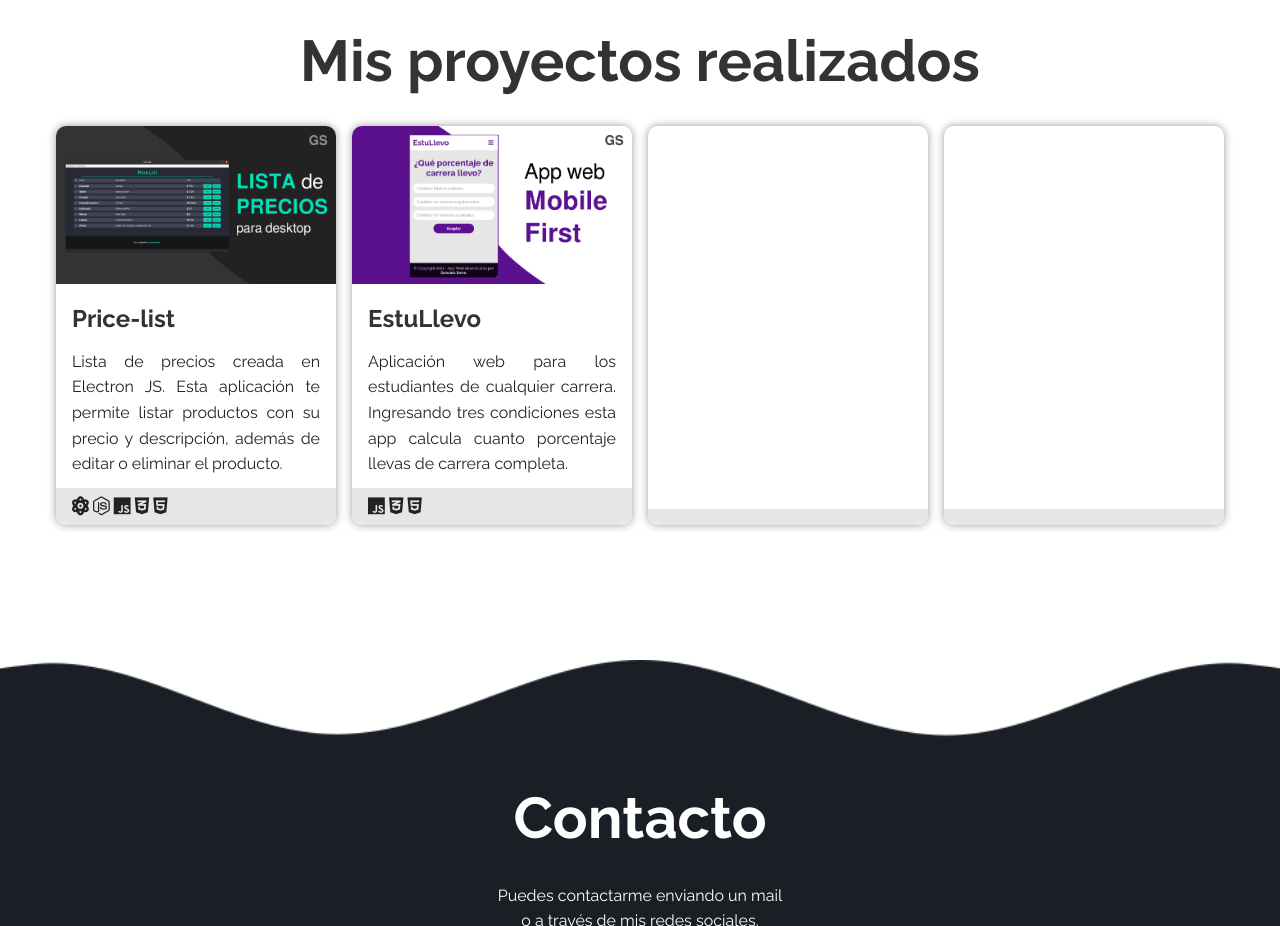
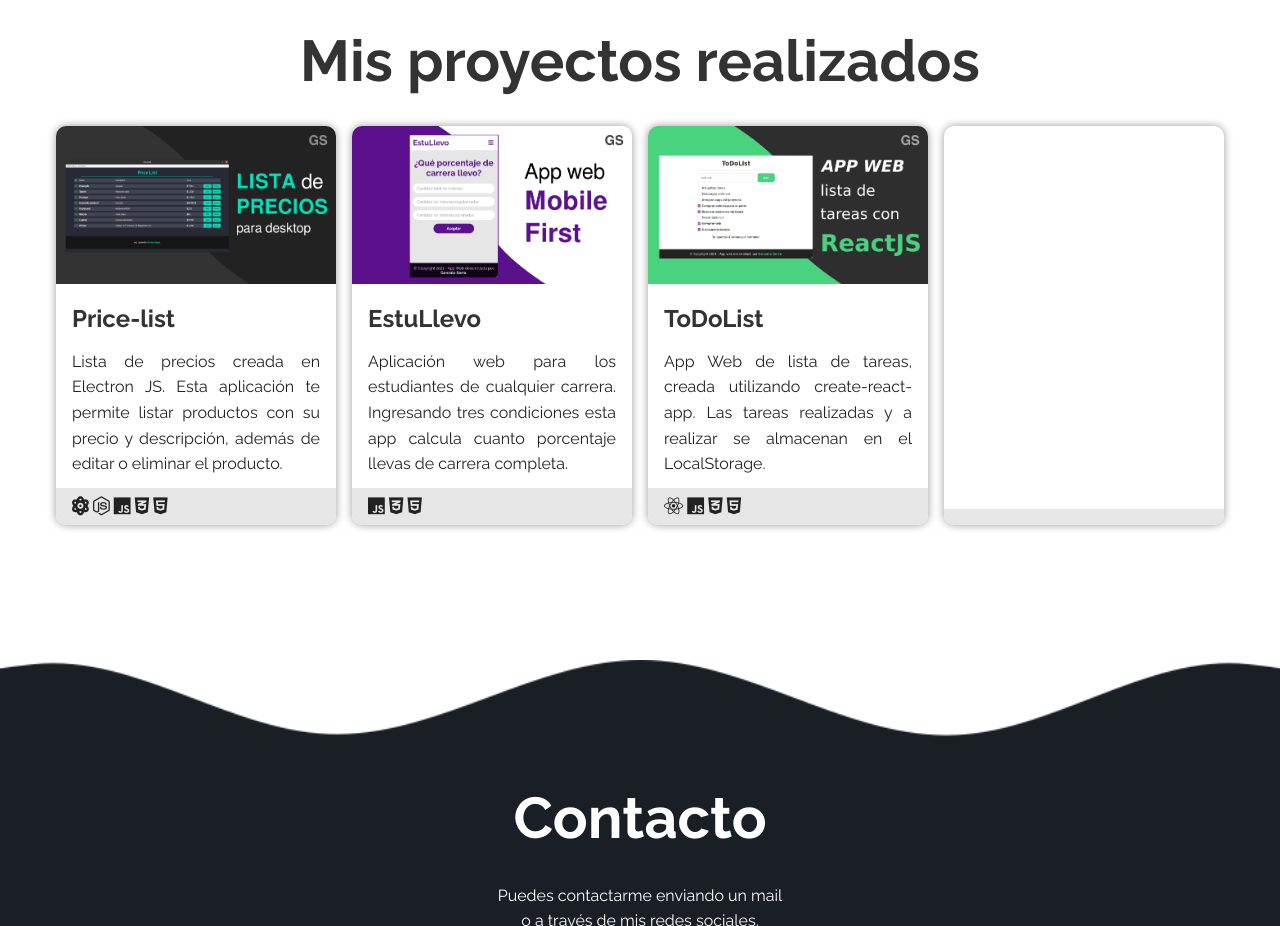
Before and after one commit to tonchiserra/portafolioWeb, a plain HTML site: page index.html in a window 1280 px wide. Shown: the part 2540-3466 px from the top of the page. Drawn offline with Linux system fonts and the light colour scheme.

Commit message:
new proyect

```diff
--- a/index.html
+++ b/index.html
@@ -151,13 +151,16 @@
             </article>
 
             <article class="proyect">
-                <img src="" alt="" class="proyect-image">
+                <a href="https://github.com/tonchiserra/ToDoList" target="_blank" rel="noopener"><img src="assets/todolist-image.png" alt="ToDoList image" class="proyect-image"></a>
                 <div class="proyect-description">
-                    <h4 class="proyect-title"></h4>
-                    <p class="text"></p>
+                    <h4 class="proyect-title"><a href="https://github.com/tonchiserra/ToDoList" target="_blank" rel="noopener">ToDoList</a></h4>
+                    <p class="text">App Web de lista de tareas, creada utilizando create-react-app. Las tareas realizadas y a realizar se almacenan en el LocalStorage.</p>
                 </div>
                 <div class="proyect-technologies">
-
+                    <i class="fab fa-react"></i>
+                    <i class="fab fa-js"></i>
+                    <i class="fab fa-css3-alt"></i>
+                    <i class="fab fa-html5"></i>
                 </div>
             </article>
 
```
Also changed, not shown: assets/todolist-image.png (added).
